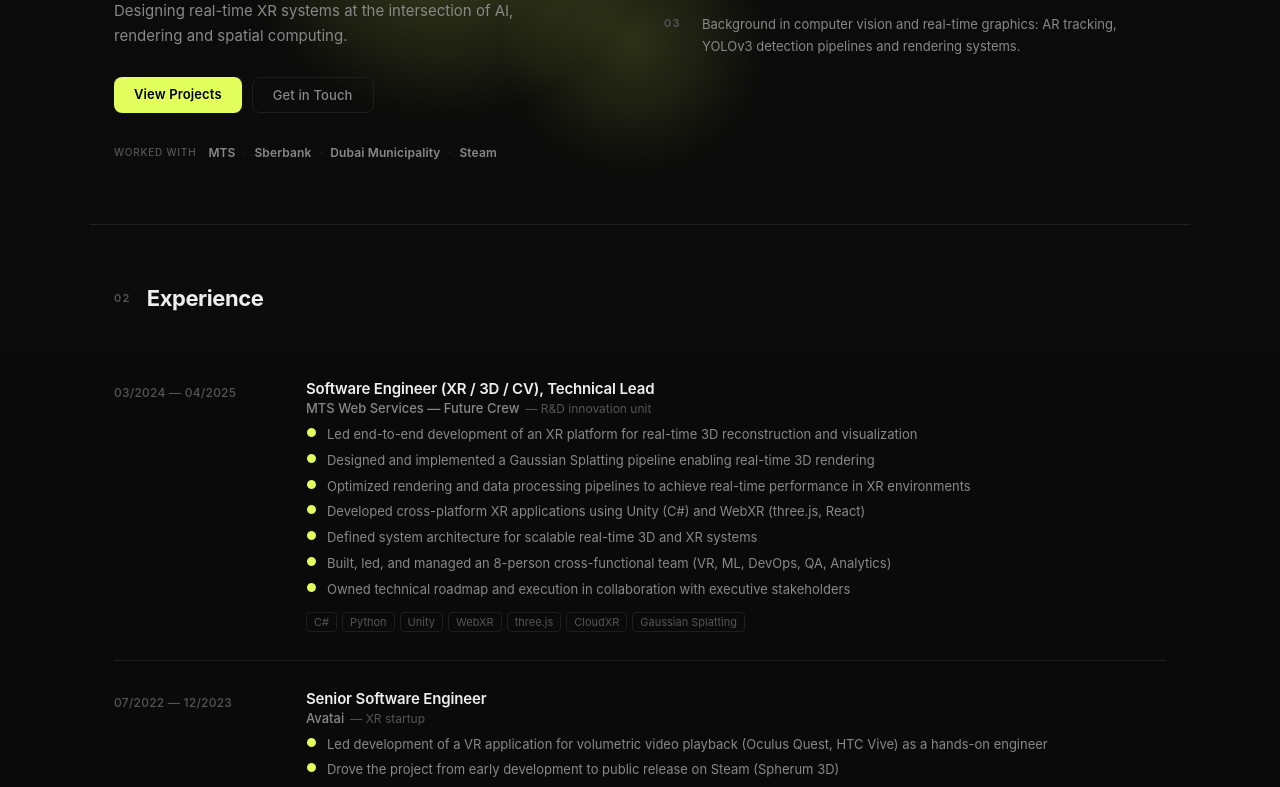
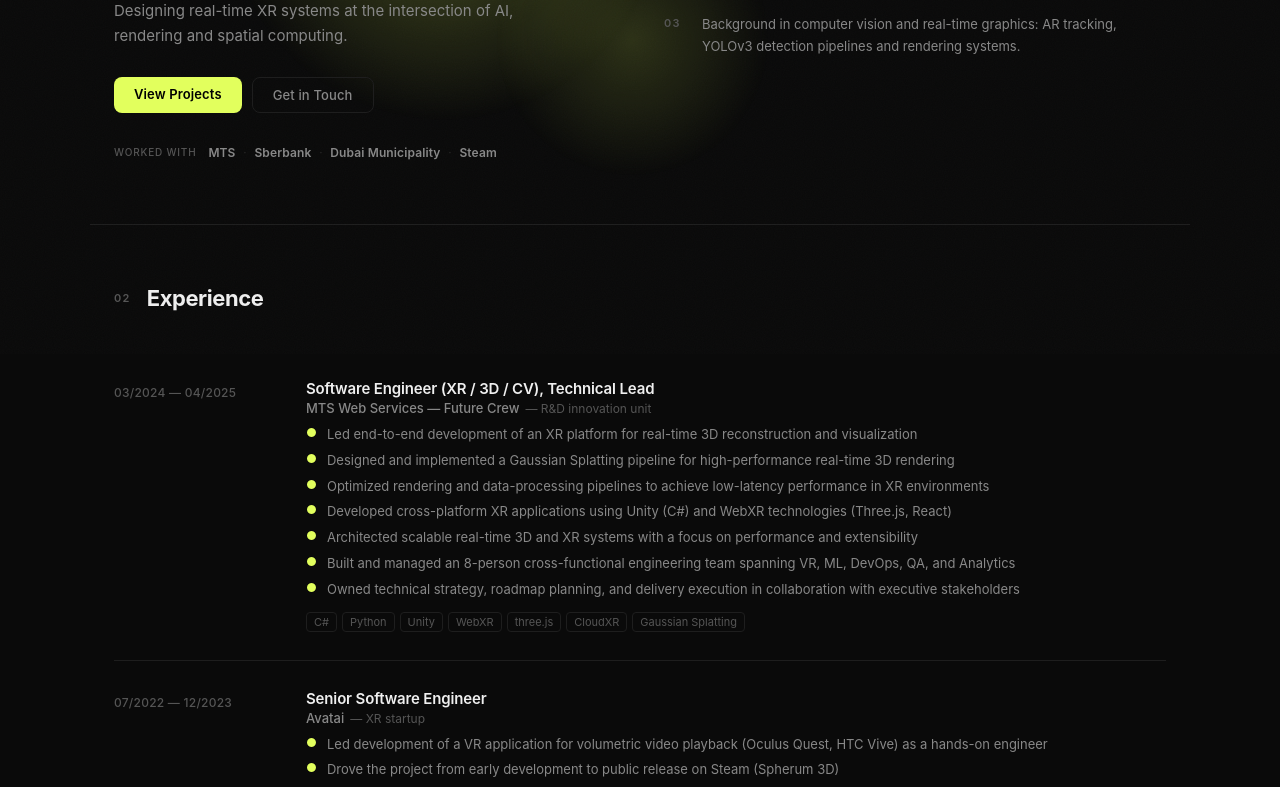
Before and after one commit to iantv/iantv.github.io, a Next.js app: page / in a window 1280 px wide. Shown: the part 446-1233 px from the top of the page. Built offline with nearby package versions, Linux system fonts and the light colour scheme.

Commit message:
Update the last role description

```diff
--- a/components/ExperienceSection.tsx
+++ b/components/ExperienceSection.tsx
@@ -8,12 +8,12 @@ const experiences = [
     companyNote: "R&D innovation unit",
     bullets: [
       "Led end-to-end development of an XR platform for real-time 3D reconstruction and visualization",
-      "Designed and implemented a Gaussian Splatting pipeline enabling real-time 3D rendering",
-      "Optimized rendering and data processing pipelines to achieve real-time performance in XR environments",
-      "Developed cross-platform XR applications using Unity (C#) and WebXR (three.js, React)",
-      "Defined system architecture for scalable real-time 3D and XR systems",
-      "Built, led, and managed an 8-person cross-functional team (VR, ML, DevOps, QA, Analytics)",
-      "Owned technical roadmap and execution in collaboration with executive stakeholders",
+      "Designed and implemented a Gaussian Splatting pipeline for high-performance real-time 3D rendering",
+      "Optimized rendering and data-processing pipelines to achieve low-latency performance in XR environments",
+      "Developed cross-platform XR applications using Unity (C#) and WebXR technologies (Three.js, React)",
+      "Architected scalable real-time 3D and XR systems with a focus on performance and extensibility",
+      "Built and managed an 8-person cross-functional engineering team spanning VR, ML, DevOps, QA, and Analytics",
+      "Owned technical strategy, roadmap planning, and delivery execution in collaboration with executive stakeholders",
     ],
     tech: ["C#", "Python", "Unity", "WebXR", "three.js", "CloudXR", "Gaussian Splatting"],
   },
```
